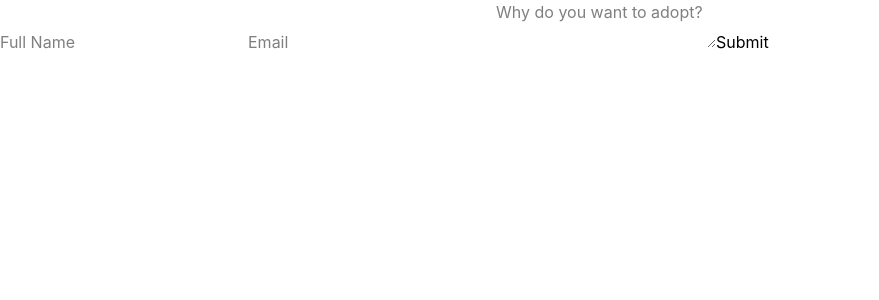
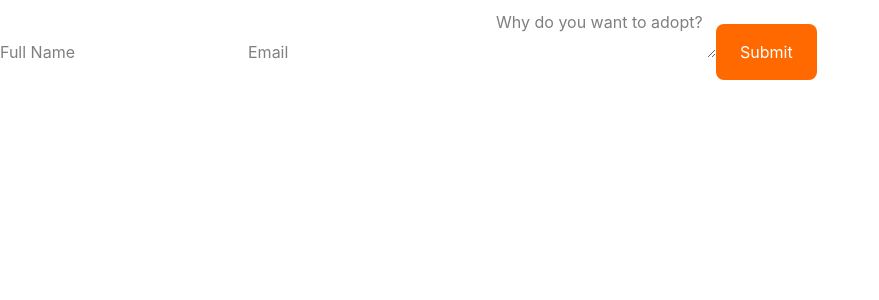
Before and after one commit to group-1-collaboration/Pet-Find, a React (Vite) app: page /adopt/1 in a window 1280 px wide. Shown: the top 300 px of the page, without its empty margins (0-879 px from the left). Built offline with nearby package versions, Linux system fonts and the light colour scheme.

Commit message:
feat: submit button functionality

```diff
--- a/src/pages/AdaptationForm.jsx
+++ b/src/pages/AdaptationForm.jsx
@@ -1,6 +1,10 @@
+import { Link, useParams } from "react-router-dom";
 import { useState } from "react";
+import {useNavigate } from "react-router-dom";
 
 function AdoptionForm() {
+  const { id } = useParams();
+  const navigate = useNavigate();
   const [form, setForm] = useState({
     name: "",
     email: "",
@@ -39,7 +43,12 @@ function AdoptionForm() {
         }
       />
 
-      <button>Submit</button>
+<Link
+  to={`/booking/${id}`}
+  className="inline-block mt-6 bg-orange-500 text-white px-6 py-4 rounded-lg hover:bg-orange-600"
+>
+  Submit
+</Link>
     </form>
   );
 }
```
